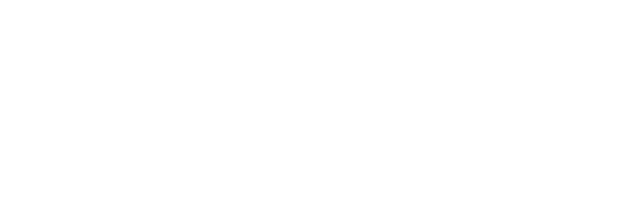
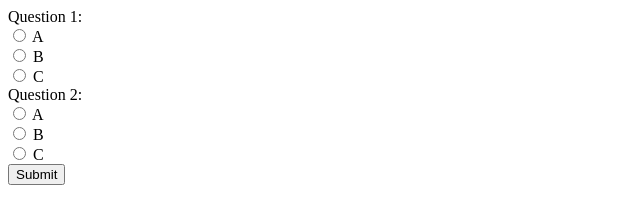
Before and after one commit to gunal-01/Javascript-notes, a plain HTML site: page Dom-Manipulation-prac/index.html in a window 1280 px wide. Shown: the whole page, without its empty margins (0-640 px from the left). Drawn offline with Linux system fonts and the light colour scheme.

Commit message:
dom-manipulation-1.1.1

```diff
--- a/Dom-Manipulation-prac/index.html
+++ b/Dom-Manipulation-prac/index.html
@@ -1,40 +1,41 @@
-<!--------------------------------------------[1] querySelector------------------------------------------------------------------------------------------------------>
+<!DOCTYPE html>
+<html lang="en">
+<head>
+  <meta charset="UTF-8">
+  <meta name="viewport" content="width=device-width, initial-scale=1.0">
+  <title>JavaScript DOM</title>
+</head>
+<body>
+  <!-- [1] querySelector Example -->
+  <!--
+  <h1>Hello DOM!</h1>
+  -->
 
-<!-- <!DOCTYPE html>
-<html lang="en">
+  <!-- [2] getElementById Example -->
+  <!--
+  <h1>Hello DOM!</h1>
+  <p id="first"> Hi, There! </p>
+  <button onclick="changeText()">Click me</button>
+  -->
 
-<head>
-    <meta charset="UTF-8" />
-    <meta name="viewport" content="width=device-width, initial-scale=1.0" />
-    <title>JavaScript DOM</title>
-</head>
+  <!-- [3] getElementsByName Example -->
+  <form id="surveyForm">
+    <div>
+      <label>Question 1:</label><br>
+      <input type="radio" name="question1" value="A"> A<br>
+      <input type="radio" name="question1" value="B"> B<br>
+      <input type="radio" name="question1" value="C"> C<br>
+    </div>
+    <div>
+      <label>Question 2:</label><br>
+      <input type="radio" name="question2" value="A"> A<br>
+      <input type="radio" name="question2" value="B"> B<br>
+      <input type="radio" name="question2" value="C"> C<br>
+    </div>
+    <button type="button" onclick="submitSurvey()">Submit</button>
+  </form>
 
-<body>
-    <h1>Hello DOM!</h1>
+  <!-- Link to JavaScript file -->
+  <script src="index.js"></script>
 </body>
-
-</html> -->
-<!---------------------------------------------[2] getElementById----------------------------------------------------------------------------------------------------->
-
-<!-- <!DOCTYPE html>
-<html lang="en">
-  <head>
-    <meta charset="UTF-8" />
-    <meta name="viewport" content="width=device-width, initial-scale=1.0" />
-    <title>JavaScript DOM</title>
-  </head>
-  <body>
-    <h1>Hello DOM!</h1>
-    <p id="first"> Hi, There! </p>
-    <button onclick="changeText()">Click me</button>
-  </body>
-</html> -->
-
-<!-------------------------------------------------------------------------------------------------------------------------------------------------->
-
-
-
-<!---------------[3] getElementsByName----------------------------------------------------------->
-
-
-<!-------------------------------------------------------------------------------------------->
+</html>
--- a/Dom-Manipulation-prac/index.js
+++ b/Dom-Manipulation-prac/index.js
@@ -1,39 +1,50 @@
-/*---------------[1] querySelector--------------------------------------------------------------- */
-
+// [1] querySelector
 // const h1 = document.querySelector('h1');
 // h1.textContent = 'Hi Js';
 // console.log(h1.textContent);
 
 /*
    * Using query selector, you can select the HTML tag
-     and you can modify it using the textContent.
+      and you can modify it using the textContent.
 
    * DOM API provides a set of functions and methods to
-     modify the HTML document dynamically via JavaScript.
-
+      modify the HTML document dynamically via JavaScript.
 */
 
+// [2] getElementByID
+// let textArray = ["hello javascript!", " Hi, There! "];
+// let index = 0;
 
-/*--------------------------------------------------------------------------------------------*/
-// [2] getElementByID() || One of the best example for knowing why we use getElementByID
+// function changeText() {
+//   let element = document.getElementById("first");
+//   element.innerHTML = textArray[index];
+//   index = (index + 1) % textArray.length; // loop back to the first text when the end is reached.
+// }
 
-/*
-let textArray = ["hello javascript!", " Hi, There! "];
+// [3] getElementsByName
+function submitSurvey() {
+  const form = document.getElementById('surveyForm');
 
-let index = 0;
+  // Get elements by name for each question
+  const question1Answers = document.getElementsByName('question1');
+  const question2Answers = document.getElementsByName('question2');
 
-function changeText() {
-  let element = document.getElementById("first");
-  element.innerHTML = textArray[index];
-  index = (index + 1) % textArray.length; // loop back to the first text when the end is reached.
+  // Function to get the selected value
+  function getSelectedValue(elements) {
+    for (let i = 0; i < elements.length; i++) {
+      if (elements[i].checked) {
+        return elements[i].value;
+      }
+    }
+    return null; // No option selected
+  }
+
+  // Get selected values
+  const selectedQuestion1 = getSelectedValue(question1Answers);
+  const selectedQuestion2 = getSelectedValue(question2Answers);
+
+  // Display the results
+  alert(`Selected answers:
+  Question 1: ${selectedQuestion1}
+  Question 2: ${selectedQuestion2}`);
 }
-*/
-
-/*--------------------------------------------------------------------------------------------*/
-
-
-
-/*---------------[3] getElementsByName---------------------------------------------------------*/
-
-
-/*--------------------------------------------------------------------------------------------*/
```
